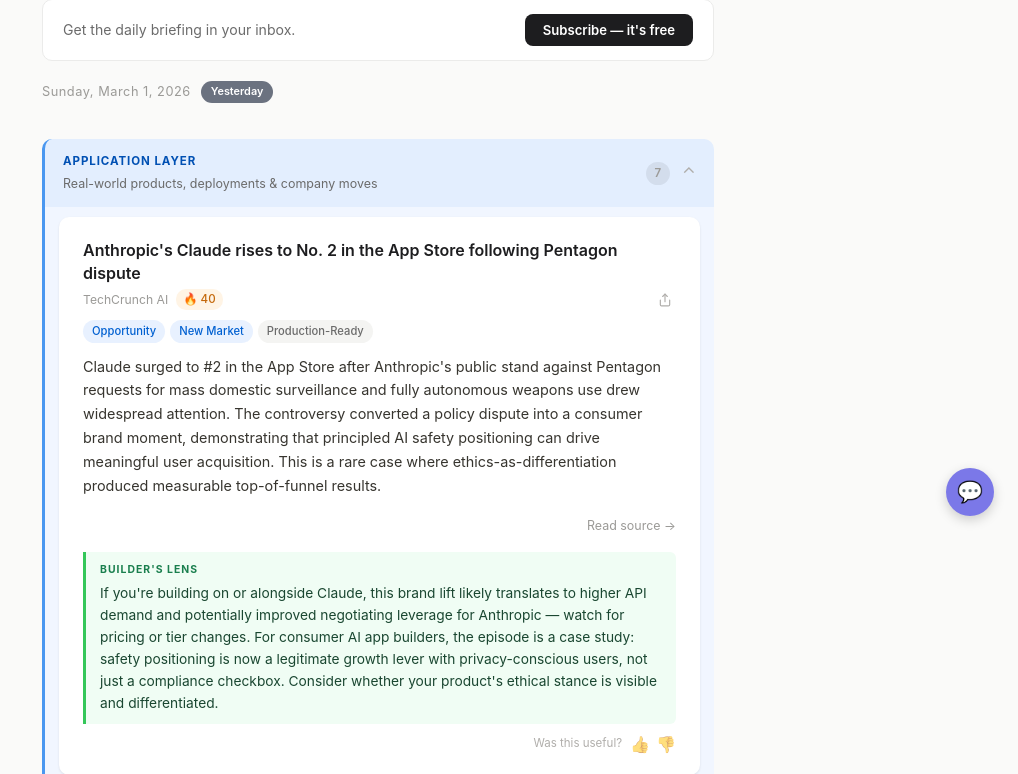
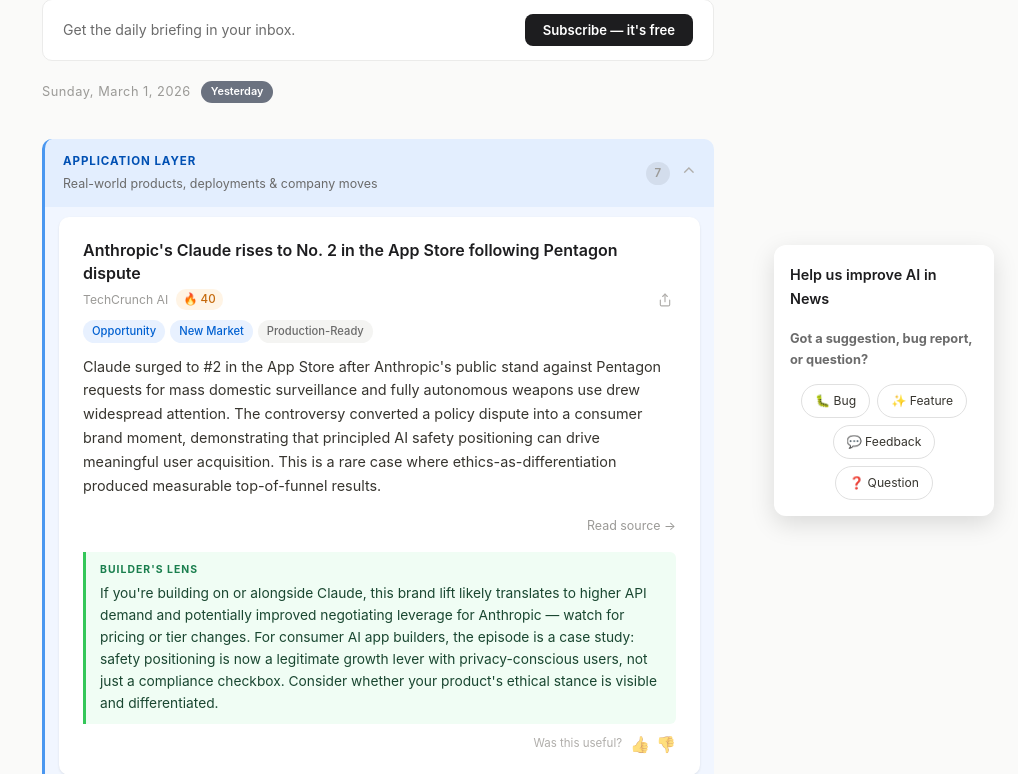
Before and after one commit to Pulkitwalia099/AIinNews, a Flask app: page / in a window 1280 px wide. Shown: the part 260-1034 px from the top of the page, without its empty margins (262-1280 px from the left). Run offline with Flask 3, Linux system fonts and the light colour scheme; data that the repository does not hold is empty; some libraries are stand-ins or nearby versions.

Commit message:
Responsive feedback widget: expanded on desktop, timed popup on mobile
Desktop: always-visible expanded card fixed to bottom-right.
Mobile: hidden by default, slides up as a bottom sheet after 5 minutes
with a clear 'No thanks, skip' dismiss option.

Co-Authored-By: Claude Sonnet 4.6 <noreply@anthropic.com>

```diff
--- a/templates/index.html
+++ b/templates/index.html
@@ -92,58 +94,23 @@
     z-index: 1000;
     font-family: inherit;
   }
-  .pfb-widget-toggle {
-    width: 48px;
-    height: 48px;
-    border-radius: 50%;
-    background: #7b78e8;
-    border: none;
-    cursor: pointer;
-    font-size: 1.3rem;
-    box-shadow: 0 4px 12px rgba(0,0,0,0.18);
-    transition: transform 0.15s, background 0.15s;
-    display: flex;
-    align-items: center;
-    justify-content: center;
-  }
-  .pfb-widget-toggle:hover { background: #6461d4; transform: scale(1.07); }
+  .pfb-widget-toggle { display: none; } /* no toggle button on desktop */
   .pfb-widget-panel {
-    position: absolute;
-    bottom: 60px;
-    right: 0;
-    width: 230px;
+    width: 220px;
     background: #fff;
     border-radius: 12px;
     box-shadow: 0 8px 24px rgba(0,0,0,0.13);
     padding: 18px 16px 16px;
-    display: none;
+    display: flex;
     flex-direction: column;
     gap: 12px;
-    transform-origin: bottom right;
-  }
-  .pfb-widget-panel.open {
-    display: flex;
-    animation: pfbSlideIn 0.18s ease;
-  }
-  @keyframes pfbSlideIn {
-    from { opacity: 0; transform: scale(0.9) translateY(8px); }
-    to   { opacity: 1; transform: scale(1) translateY(0); }
   }
   .pfb-widget-header {
     display: flex;
     justify-content: space-between;
     align-items: flex-start;
   }
-  .pfb-widget-close {
-    background: none;
-    border: none;
-    cursor: pointer;
-    font-size: 0.85rem;
-    color: #aaa;
-    padding: 0;
-    line-height: 1;
-  }
-  .pfb-widget-close:hover { color: #333; }
+  .pfb-widget-close { display: none; } /* no close on desktop */
   .pfb-heading { font-size: 0.9rem; font-weight: 600; color: #1d1d1f; margin-bottom: 5px; }
   .pfb-sub { font-size: 0.8rem; color: #6b6b6b; margin-bottom: 2px; font-weight: 600; }
   .pfb-btns { display: flex; gap: 7px; justify-content: center; flex-wrap: wrap; }
@@ -333,13 +355,11 @@
 </div>
 
 
-<!-- Feedback Widget -->
+<!-- Feedback Widget (desktop: always expanded) -->
 <div class="pfb-widget">
-  <button class="pfb-widget-toggle" onclick="toggleFeedbackWidget()" title="Give feedback">💬</button>
-  <div class="pfb-widget-panel" id="pfbPanel">
+  <div class="pfb-widget-panel">
     <div class="pfb-widget-header">
       <p class="pfb-heading">Help us improve AI in News</p>
-      <button class="pfb-widget-close" onclick="toggleFeedbackWidget()">✕</button>
     </div>
     <p class="pfb-sub"><strong>Got a suggestion, bug report, or question?</strong></p>
     <div class="pfb-btns">
@@ -351,10 +371,41 @@
   </div>
 </div>
 
+<!-- Feedback Modal (mobile: appears after 5 min) -->
+<div class="pfb-mobile-overlay" id="pfbMobileOverlay">
+  <div class="pfb-mobile-sheet">
+    <p class="pfb-heading">Help us improve AI in News</p>
+    <p class="pfb-sub"><strong>Got a suggestion, bug report, or question?</strong></p>
+    <div class="pfb-btns">
+      <a href="/feedback/product?type=bug" class="pfb-btn">🐛 Bug</a>
+      <a href="/feedback/product?type=feature" class="pfb-btn">✨ Feature</a>
+      <a href="/feedback/product?type=general" class="pfb-btn">💬 Feedback</a>
+      <a href="/feedback/product?type=question" class="pfb-btn">❓ Question</a>
+    </div>
+    <button class="pfb-mobile-skip" onclick="closeMobileFeedback()">No thanks, skip</button>
+  </div>
+</div>
+
 <script>
-function toggleFeedbackWidget() {
-  document.getElementById('pfbPanel').classList.toggle('open');
+// Mobile feedback modal — show after 5 minutes on mobile only
+(function() {
+  if (window.innerWidth < 768) {
+    setTimeout(function() {
+      var overlay = document.getElementById('pfbMobileOverlay');
+      if (overlay) overlay.classList.add('show');
+    }, 5 * 60 * 1000);
+  }
+})();
+
+function closeMobileFeedback() {
+  var overlay = document.getElementById('pfbMobileOverlay');
+  if (overlay) overlay.classList.remove('show');
 }
+
+// Close if user taps the backdrop (outside the sheet)
+document.getElementById('pfbMobileOverlay').addEventListener('click', function(e) {
+  if (e.target === this) closeMobileFeedback();
+});
 
 function handleFeedback(btn, rating) {
   var container = btn.closest('.article-feedback');
```
Also changed, not shown: other parts of templates/index.html (+58 -1 lines).
